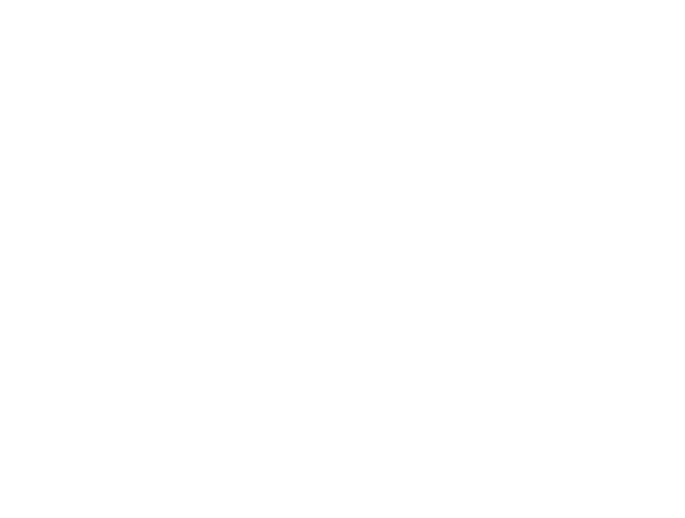
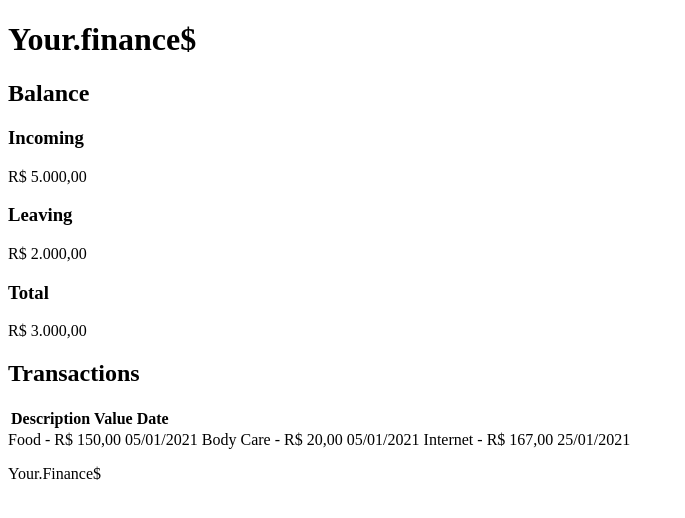
Before and after one commit to Rayxan/YourFinances, a plain HTML site: page index.html in a window 1280 px wide. Shown: the whole page, without its empty margins (0-685 px from the left). Drawn offline with Linux system fonts and the light colour scheme.

Commit message:
The structure of the page was made

```diff
--- a/index.html
+++ b/index.html
@@ -10,6 +10,62 @@
     <link href="https://fonts.googleapis.com/css2?family=Poppins:ital,wght@0,100;0,400;0,700;1,100;1,400;1,700&display=swap" rel="stylesheet">
 </head>
 <body>
+    <header>
+        <h1 id=""logo>Your.finance$</h1>
+    </header>
 
+    <main class="container">
+        <section id="balance">
+            <h2>Balance</h2>
+
+            <div class="card">
+                <h3>Incoming</h3>
+                <p>R$ 5.000,00</p>
+            </div>
+
+            <div class="card">
+                <h3>Leaving</h3>
+                <p>R$ 2.000,00</p>
+            </div>
+
+            <div class="card total">
+                <h3>Total</h3>
+                <p>R$ 3.000,00</p>
+            </div>
+
+        </section>
+
+        <section id="transaction">
+            <h2>Transactions</h2>
+            <table id="data-table">
+                <thead>
+                    <tr>
+                        <th>Description</th>
+                        <th>Value</th>
+                        <th>Date</th>
+                    </tr>
+                </thead>
+            </table>
+            <tbody>
+                <tr>
+                    <td class="description">Food</td>
+                    <td class="expense">- R$ 150,00</td>
+                    <td class="date">05/01/2021</td>
+                </tr>
+                <tr>
+                    <td class="description">Body Care</td>
+                    <td class="expense">- R$ 20,00</td>
+                    <td class="date">05/01/2021</td>
+                </tr>
+                <tr>
+                    <td class="description">Internet</td>
+                    <td class="expense">- R$ 167,00</td>
+                    <td class="date">25/01/2021</td>
+                </tr>
+            </tbody>
+        </section>
+    </main>
+
+    <footer><p>Your.Finance$</p></footer>
 </body>
 </html>
```
